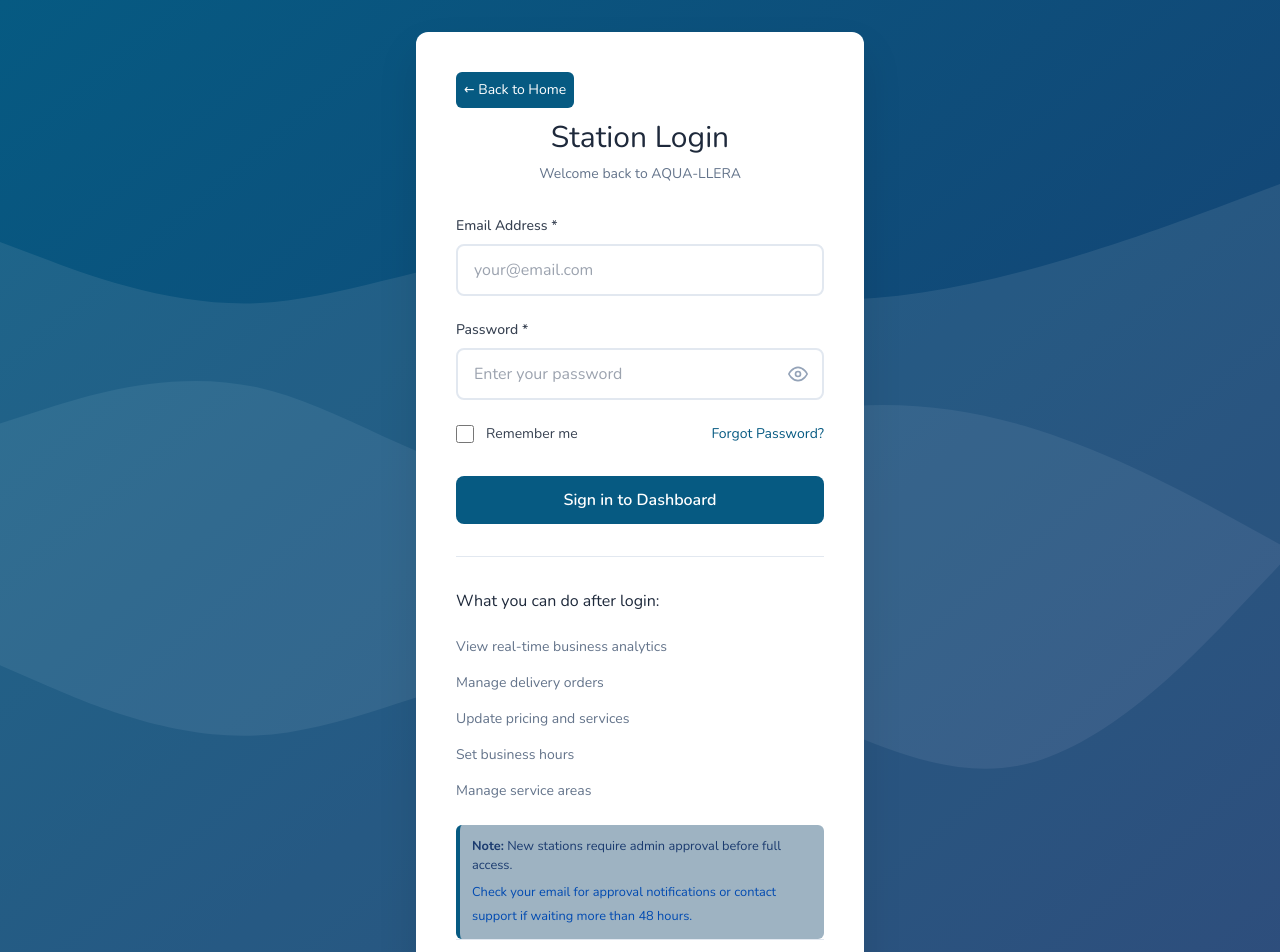
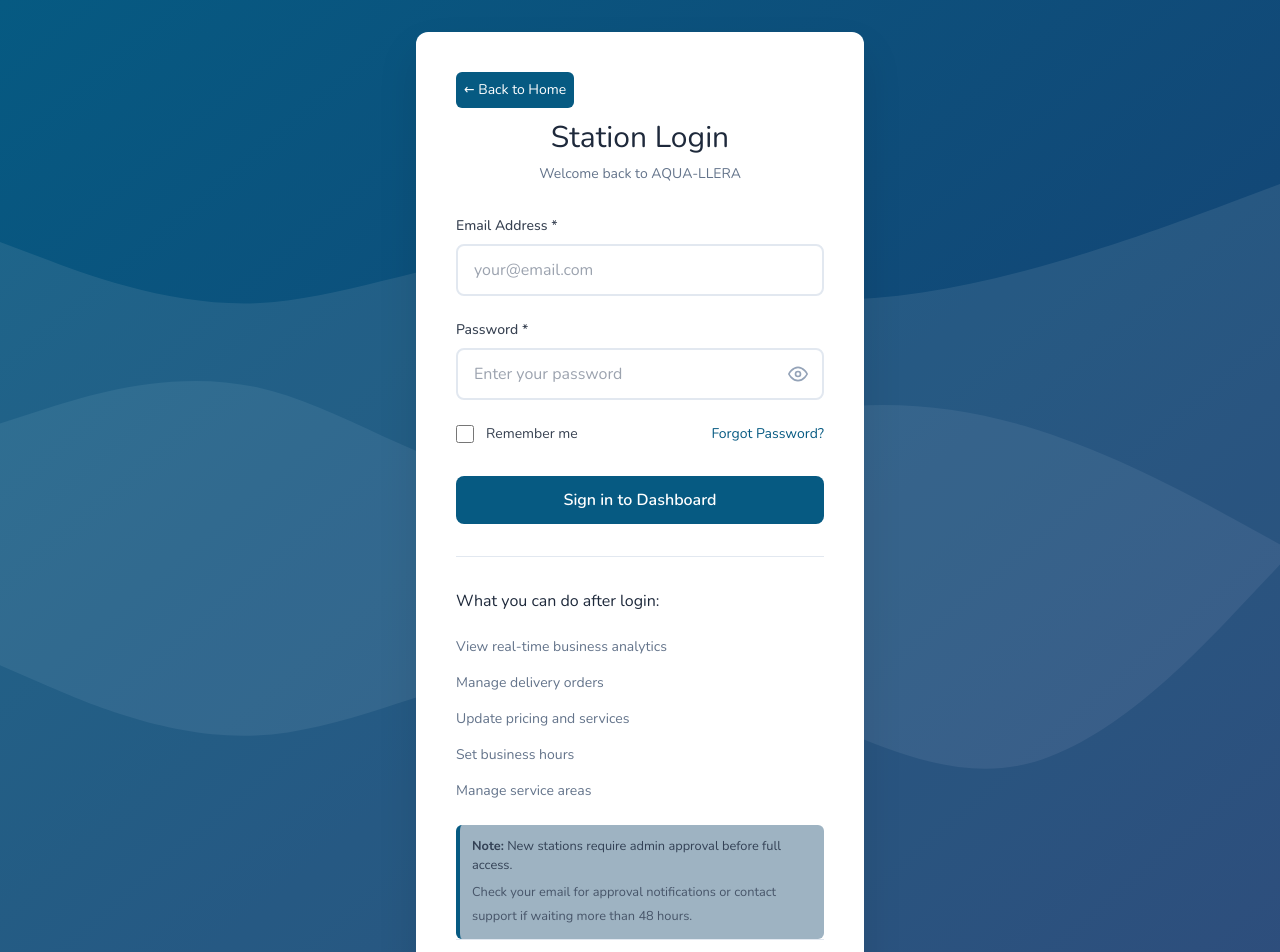
Before and after one commit to sojiyou/aquallera_web, a React (Create React App) app: page /login in a window 1280 px wide. Shown: the top 952 px of the page. Built offline with nearby package versions, Linux system fonts and the light colour scheme.

Commit message:
Lighten font color on login approval note card

```diff
--- a/src/components/Auth/Login.js
+++ b/src/components/Auth/Login.js
@@ -555,10 +555,10 @@ const Login = () => {
           </ul>
 
           <div style={{ marginTop: '1rem', padding: '0.75rem', background: '#9EB3C2', borderRadius: '6px', borderLeft: '4px solid #065A82' }}>
-            <small style={{ color: '#1B3B6F', display: 'block', marginBottom: '0.25rem' }}>
+            <small style={{ color: '#334155', display: 'block', marginBottom: '0.25rem' }}>
               <strong>Note:</strong> New stations require admin approval before full access.
             </small>
-            <small style={{ color: '#004ab1' }}>
+            <small style={{ color: '#475569' }}>
               Check your email for approval notifications or contact support if waiting more than 48 hours.
             </small>
           </div>
```
